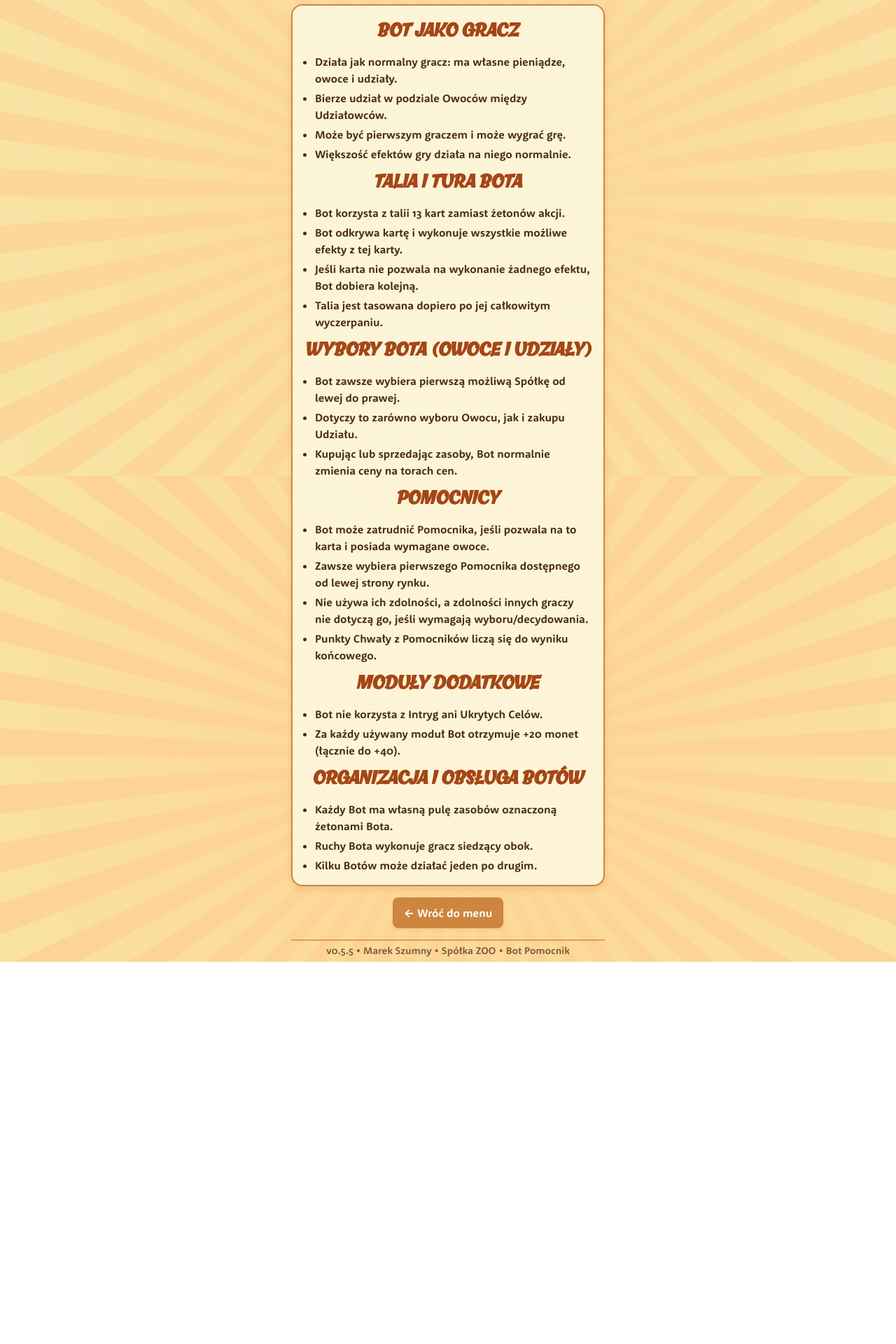
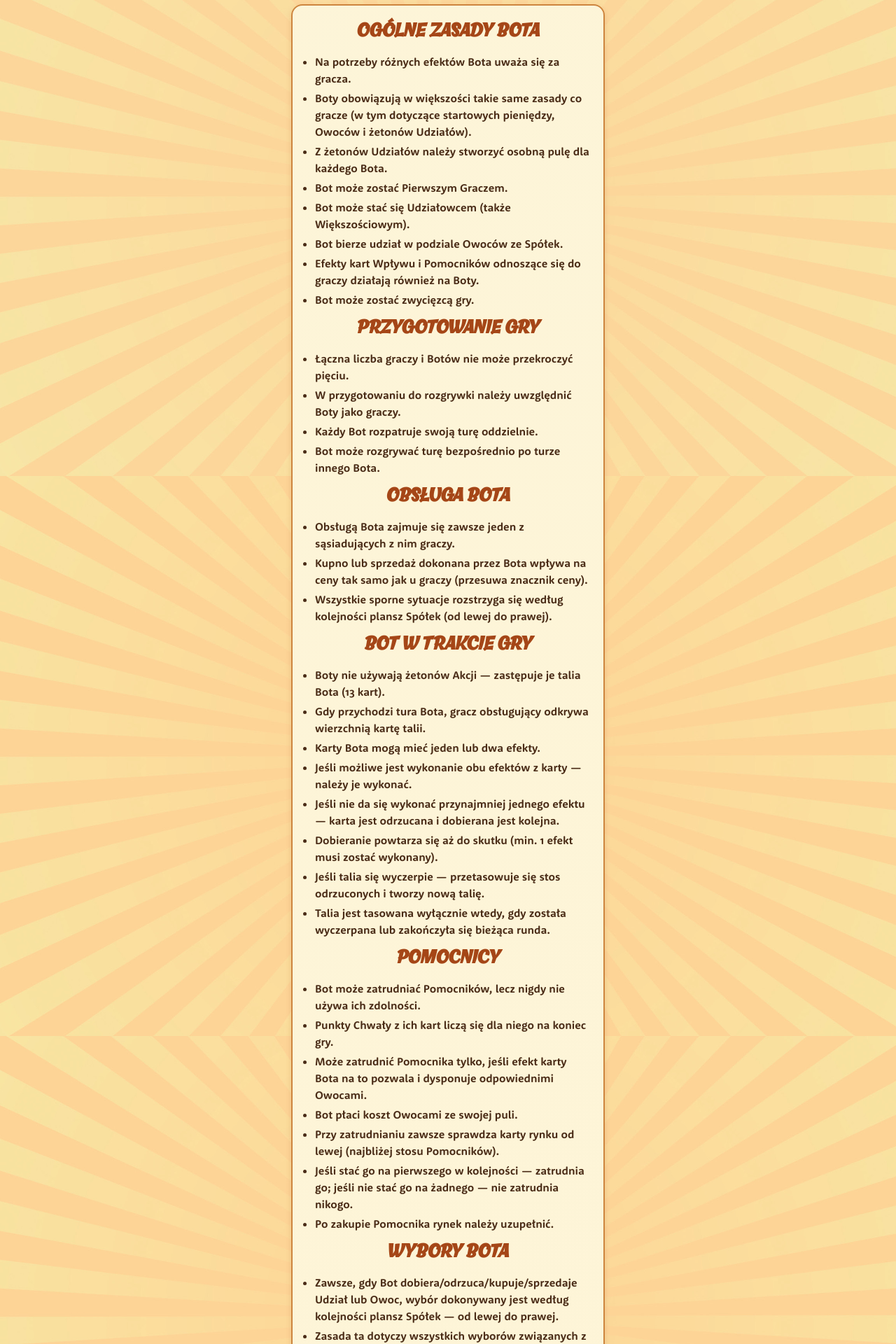
Before and after one commit to lukmarcus/spolka-zoo-bot-pomocnik, a React (Vite) app: page /spolka-zoo-bot-pomocnik/rules in a window 1280 px wide. Shown: the part 120-2040 px from the top of the page at 70% size. Before the commit the page ends 1494 px from the top, so only its background shows below. Built offline with nearby package versions, Linux system fonts and the light colour scheme.

Commit message:
rules page rewrote

```diff
--- a/src/components/ui/Rules.tsx
+++ b/src/components/ui/Rules.tsx
@@ -17,71 +17,135 @@ const Rules: React.FC = React.memo(() => {
     >
       <div className="card">
         <section className={styles.section}>
-          <h2>BOT JAKO GRACZ</h2>
+          <h2>OGÓLNE ZASADY BOTA</h2>
+          <ul>
+            <li>Na potrzeby różnych efektów Bota uważa się za gracza.</li>
+            <li>
+              Boty obowiązują w większości takie same zasady co gracze (w tym
+              dotyczące startowych pieniędzy, Owoców i żetonów Udziałów).
+            </li>
+            <li>
+              Z żetonów Udziałów należy stworzyć osobną pulę dla każdego Bota.
+            </li>
+            <li>Bot może zostać Pierwszym Graczem.</li>
+            <li>Bot może stać się Udziałowcem (także Większościowym).</li>
+            <li>Bot bierze udział w podziale Owoców ze Spółek.</li>
+            <li>
+              Efekty kart Wpływu i Pomocników odnoszące się do graczy działają
+              również na Boty.
+            </li>
+            <li>Bot może zostać zwycięzcą gry.</li>
+          </ul>
+
+          <h2>PRZYGOTOWANIE GRY</h2>
+          <ul>
+            <li>Łączna liczba graczy i Botów nie może przekroczyć pięciu.</li>
+            <li>
+              W przygotowaniu do rozgrywki należy uwzględnić Boty jako graczy.
+            </li>
+            <li>Każdy Bot rozpatruje swoją turę oddzielnie.</li>
+            <li>Bot może rozgrywać turę bezpośrednio po turze innego Bota.</li>
+          </ul>
+
+          <h2>OBSŁUGA BOTA</h2>
           <ul>
             <li>
-              Działa jak normalny gracz: ma własne pieniądze, owoce i udziały.
+              Obsługą Bota zajmuje się zawsze jeden z sąsiadujących z nim
+              graczy.
             </li>
-            <li>Bierze udział w podziale Owoców między Udziałowców.</li>
-            <li>Może być pierwszym graczem i może wygrać grę.</li>
-            <li>Większość efektów gry działa na niego normalnie.</li>
+            <li>
+              Kupno lub sprzedaż dokonana przez Bota wpływa na ceny tak samo jak
+              u graczy (przesuwa znacznik ceny).
+            </li>
+            <li>
+              Wszystkie sporne sytuacje rozstrzyga się według kolejności plansz
+              Spółek (od lewej do prawej).
+            </li>
           </ul>
 
-          <h2>TALIA I TURA BOTA</h2>
+          <h2>BOT W TRAKCIE GRY</h2>
           <ul>
-            <li>Bot korzysta z talii 13 kart zamiast żetonów akcji.</li>
             <li>
-              Bot odkrywa kartę i wykonuje wszystkie możliwe efekty z tej karty.
+              Boty nie używają żetonów Akcji — zastępuje je talia Bota (13
+              kart).
             </li>
             <li>
-              Jeśli karta nie pozwala na wykonanie żadnego efektu, Bot dobiera
-              kolejną.
+              Gdy przychodzi tura Bota, gracz obsługujący odkrywa wierzchnią
+              kartę talii.
             </li>
-            <li>Talia jest tasowana dopiero po jej całkowitym wyczerpaniu.</li>
-          </ul>
-
-          <h2>WYBORY BOTA (OWOCE I UDZIAŁY)</h2>
-          <ul>
+            <li>Karty Bota mogą mieć jeden lub dwa efekty.</li>
             <li>
-              Bot zawsze wybiera pierwszą możliwą Spółkę od lewej do prawej.
+              Jeśli możliwe jest wykonanie obu efektów z karty — należy je
+              wykonać.
             </li>
-            <li>Dotyczy to zarówno wyboru Owocu, jak i zakupu Udziału.</li>
             <li>
-              Kupując lub sprzedając zasoby, Bot normalnie zmienia ceny na
-              torach cen.
+              Jeśli nie da się wykonać przynajmniej jednego efektu — karta jest
+              odrzucana i dobierana jest kolejna.
+            </li>
+            <li>
+              Dobieranie powtarza się aż do skutku (min. 1 efekt musi zostać
+              wykonany).
+            </li>
+            <li>
+              Jeśli talia się wyczerpie — przetasowuje się stos odrzuconych i
+              tworzy nową talię.
+            </li>
+            <li>
+              Talia jest tasowana wyłącznie wtedy, gdy została wyczerpana lub
+              zakończyła się bieżąca runda.
             </li>
           </ul>
 
           <h2>POMOCNICY</h2>
           <ul>
             <li>
-              Bot może zatrudnić Pomocnika, jeśli pozwala na to karta i posiada
-              wymagane owoce.
+              Bot może zatrudniać Pomocników, lecz nigdy nie używa ich
+              zdolności.
+            </li>
+            <li>Punkty Chwały z ich kart liczą się dla niego na koniec gry.</li>
+            <li>
+              Może zatrudnić Pomocnika tylko, jeśli efekt karty Bota na to
+              pozwala i dysponuje odpowiednimi Owocami.
+            </li>
+            <li>Bot płaci koszt Owocami ze swojej puli.</li>
+            <li>
+              Przy zatrudnianiu zawsze sprawdza karty rynku od lewej (najbliżej
+              stosu Pomocników).
             </li>
             <li>
-              Zawsze wybiera pierwszego Pomocnika dostępnego od lewej strony
-              rynku.
+              Jeśli stać go na pierwszego w kolejności — zatrudnia go; jeśli nie
+              stać go na żadnego — nie zatrudnia nikogo.
+            </li>
+            <li>Po zakupie Pomocnika rynek należy uzupełnić.</li>
+          </ul>
+
+          <h2>WYBORY BOTA</h2>
+          <ul>
+            <li>
+              Zawsze, gdy Bot dobiera/odrzuca/kupuje/sprzedaje Udział lub Owoc,
+              wybór dokonywany jest według kolejności plansz Spółek — od lewej
+              do prawej.
             </li>
             <li>
-              Nie używa ich zdolności, a zdolności innych graczy nie dotyczą go,
-              jeśli wymagają wyboru/decydowania.
+              Zasada ta dotyczy wszystkich wyborów związanych z zasobami Bota.
             </li>
-            <li>Punkty Chwały z Pomocników liczą się do wyniku końcowego.</li>
+            <li>
+              Jest to również podstawowa reguła rozstrzygania niejasności.
+            </li>
           </ul>
 
           <h2>MODUŁY DODATKOWE</h2>
           <ul>
-            <li>Bot nie korzysta z Intryg ani Ukrytych Celów.</li>
+            <li>Moduły można wykorzystywać w grze z udziałem Botów.</li>
             <li>
-              Za każdy używany moduł Bot otrzymuje +20 monet (łącznie do +40).
+              Jeśli zasady modułów odnoszą się do „graczy”, obejmuje to również
+              Boty.
             </li>
-          </ul>
-
-          <h2>ORGANIZACJA I OBSŁUGA BOTÓW</h2>
-          <ul>
-            <li>Każdy Bot ma własną pulę zasobów oznaczoną żetonami Bota.</li>
-            <li>Ruchy Bota wykonuje gracz siedzący obok.</li>
-            <li>Kilku Botów może działać jeden po drugim.</li>
+            <li>Wyjątek: Boty nie otrzymują kart Ukrytych Celów ani Intryg.</li>
+            <li>
+              Zamiast tego każdy Bot otrzymuje: +20 monet za brak jednego
+              modułu, +40 monet jeśli nie używa się obu.
+            </li>
           </ul>
         </section>
       </div>
```
